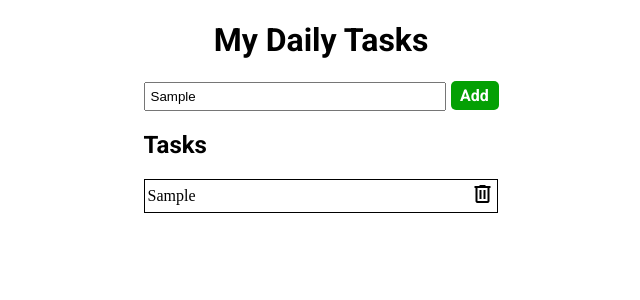
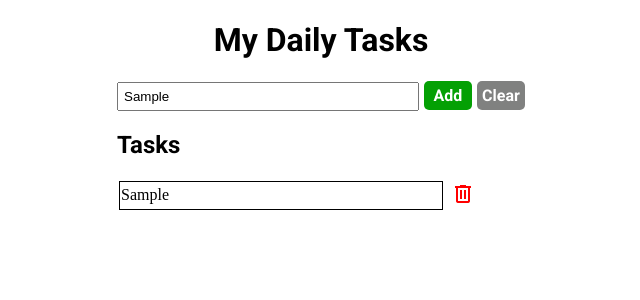
Before and after one commit to MiliAus/todo-app, a React (Vite) app in the folder todo-app/: page / in a window 1280 px wide. Both pictures are taken after typing "Sample" into the empty fields and a click on the button "Add". Shown: the top 300 px of the page, without its empty margins (319-959 px from the left). Built offline with nearby package versions, Linux system fonts and the light colour scheme; a web font is replaced by a local one.

Commit message:
added a few more things for delete

```diff
--- a/todo-app/src/App.tsx
+++ b/todo-app/src/App.tsx
@@ -1,6 +1,6 @@
 import { useState } from 'react';
 import Title from './components/Title.tsx';
-import Table from './components/Table.tsx';
+import TableRow from './components/Table.tsx';
 import './styles/Fonts.css';
 import './styles/App.css';
 
@@ -19,19 +19,22 @@ export default function App() {
 
       const formJson = Object.fromEntries(formData.entries()).myInput.toString();
 
-
-        let row = <Table value={formJson} />
+      let row = <TableRow value={formJson} />
 
       if (counter === 0){
+        addItem(() => [row]);
 
-          addItem(() => [row]);
         updateCount(counter+1);
       }
       else{
-          console.log(item.length)
         // using the spread operator (...) we can copy all elements
         addItem(prevItem => [row, ...prevItem] );
       }
+
+    }
+    function clearList () {
+      addItem([]);
+      initialValue;
 
     }
   return (
@@ -46,9 +49,12 @@ export default function App() {
             <input name="myInput" className="myInput" placeholder="What is your first task?" />
           </label>
           <button type="submit" className='addbutton'>Add</button>
+          <button onClick={clearList} type="reset" className='clearbutton'>Clear</button>
           </form>
           <h2 className='roboto-bold'>Tasks</h2>
+          <table>
           {item}
+          </table>
         </div>
 
       </div>
--- a/todo-app/src/components/Table.tsx
+++ b/todo-app/src/components/Table.tsx
@@ -2,16 +2,13 @@ import '../styles/Fonts.css';
 import '../styles/Table.css';
 
 
-export default function Table({value}) {
 
-
+export default function TableRow({value}) {
 
     return (
-        <table>
             <tr>
                 <td>{value} </td>
-                <span onClick={()=>{"remove(this)"}}className='material-symbols-outlined'>delete</span>
+                <button className='deletebutton' onClick={()=>{}}><span className='material-symbols-outlined'>delete</span></button>
             </tr>
-        </table>
     );
 }
--- a/todo-app/src/styles/App.css
+++ b/todo-app/src/styles/App.css
@@ -13,8 +13,30 @@
   font-style: normal;
   margin-left: 5px;
 }
+.clearbutton{
+  color: white;
+  background-color: rgb(128, 129, 128);
+  width: 3rem;
+  border: none;
+  border-radius: 5px;
+  padding: 5px 5px;
+  font-size: medium;
+  font-family: "Roboto", sans-serif;
+  font-weight: 700;
+  font-style: normal;
+  margin-left: 5px;
+}
+.clearbutton:hover {
+  background-color: rgba(97, 99, 97, 0.637);
+  cursor: pointer;
+}
+.clearbutton:active {
+  transform: translateY(2px);
+  box-shadow: 0 2px #666;
+}
 .addbutton:hover {
   background-color: rgba(4, 160, 4, 0.829);
+  cursor: pointer;
 }
 .addbutton:active {
   transform: translateY(2px);
--- a/todo-app/src/styles/Table.css
+++ b/todo-app/src/styles/Table.css
@@ -1,8 +1,6 @@
 @import url('https://fonts.googleapis.com/css2?family=Material+Symbols+Outlined:opsz,wght,FILL,GRAD@24,400,0,0&icon_names=delete');
 
-table {
-    border: 1px solid black;
-}
+
 
 
 .material-symbols-outlined {
@@ -15,4 +13,15 @@ table {
 
 td {
   width: 20rem;
+  border: 1px solid black;
 }
+
+.deletebutton {
+  border: none;
+  background-color: transparent;
+  color: red;
+}
+.deletebutton:hover {
+  color: rgba(255, 0, 0, 0.651);
+  cursor: pointer;
+}
```
Lines whose indentation alone changed are shown as unchanged.
